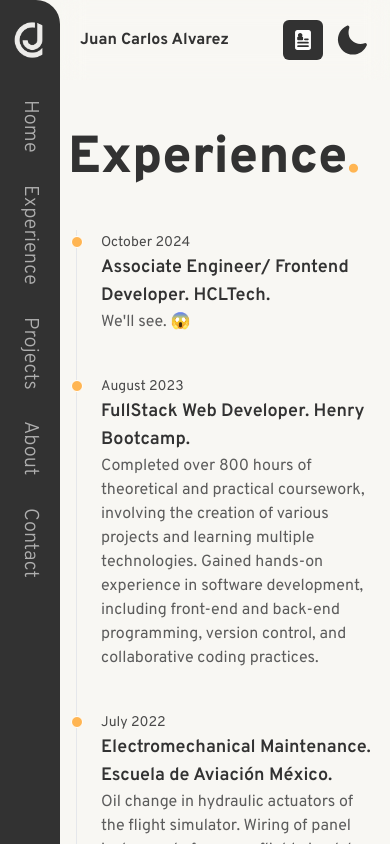
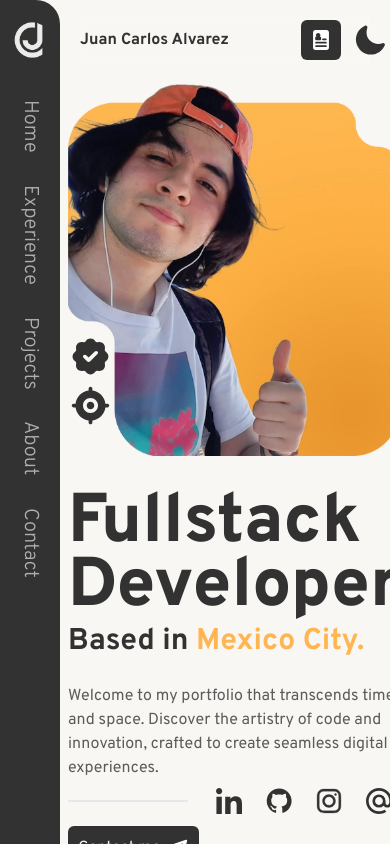
Before and after one commit to AlvarezMar/Portfolio-V2, a React (Vite) app: page / in a window 390 px wide. Shown: the top 844 px of the page. Built offline with nearby package versions, Linux system fonts and the light colour scheme.

Commit message:
style(views): add home view responsiveness

```diff
--- a/src/App.tsx
+++ b/src/App.tsx
@@ -64,7 +64,7 @@ function App() {
       <div>
         <main>
           <Topbar/>
-          {/* <Home/> */}
+          <Home/>
           <Experience/>
           <Projects/>
           <About/>
--- a/src/components/Status.tsx
+++ b/src/components/Status.tsx
@@ -5,18 +5,18 @@ function Status(){
 
     return (
         <>
-        <div className='absolute pl-[3px] py-1 bottom-0 mb-[4.1rem]'>
-            <div className='flex flex-col'>
-                <div className='group flex place-items-center'>
-                    <Availability width="60px" className="z-20"/>
-                    <div className='opacity-0 absolute z-10 bg-background dark:bg-background_dark py-3 px-5 rounded-r-full translate-x-3 group-hover:translate-x-[35%] group-hover:opacity-100 transition-all duration-300'>
+        <div className='absolute lg:pl-[3px] py-1 bottom-0 mb-[1.5rem] lg:mb-[4.1rem]'>
+            <div className='flex flex-col gap-1 lg:gap-0'>
+                <div className='group flex place-items-center w-[45px] lg:w-[60px]'>
+                    <Availability className="z-20"/>
+                    <div className='text-sm lg:text-base opacity-0 absolute z-10 bg-background dark:bg-background_dark py-3 px-5 rounded-r-full translate-x-3 group-hover:translate-x-[22%] lg:group-hover:translate-x-[35%] group-hover:opacity-100 transition-all duration-300'>
                         <p className="whitespace-nowrap">Available to work</p>
                     </div>
 
                 </div>
                 <div className='group flex place-items-center'>
-                    <Location width="60px" className="z-20"/>
-                    <div className='opacity-0 absolute z-10 bg-background dark:bg-background_dark py-3 px-5 rounded-r-full translate-x-3 group-hover:translate-x-[35%] group-hover:opacity-100 transition-all duration-300'>
+                    <Location className="z-20"/>
+                    <div className='text-sm lg:text-base opacity-0 absolute z-10 bg-background dark:bg-background_dark py-3 px-5 rounded-r-full translate-x-3 group-hover:translate-x-[22%] lg:group-hover:translate-x-[35%] group-hover:opacity-100 transition-all duration-300'>
                         <p className="whitespace-nowrap">Open to relocate</p>
                     </div>
 
--- a/src/views/Experience.tsx
+++ b/src/views/Experience.tsx
@@ -7,8 +7,8 @@ function Experience(){
         <>
         <section className="max-w-[1200px] mx-auto mt-10 mb-24 px-2 sm:px-10" id="Experience">
             <div className="flex place-items-center mb-8">
-                <h1 className=" text-[52px] lg:text-6xl font-extrabold">Experience<span className="text-accent">.</span></h1>
-                <hr className="hidden lg:inline w-full mx-5 border-t-2 dark:border-hr_dark"/>
+                <h1 className="text-[52px] lg:text-6xl font-extrabold">Experience<span className="text-accent">.</span></h1>
+                <hr className="w-full mx-5 border-t-2 dark:border-hr_dark"/>
             </div>
 
             <div className="mx-2 lg:mx-10">
--- a/src/views/Home.tsx
+++ b/src/views/Home.tsx
@@ -9,18 +9,18 @@ function Home(){
 
     return (
         <>
-        <section className="max-w-[1200px] mx-auto px-2 flex flex-col-reverse lg:grid lg:grid-cols-[1fr_auto] place-items-center gap-9 h-screen pb-52">
+        <section className="max-w-[1200px] mx-auto px-2 flex flex-col-reverse lg:grid lg:grid-cols-[1fr_auto] place-items-center gap-9 lg:h-screen pb-24 lg:pb-52">
             <div className="lg:text-end">
-                <h1 translate="no" className="text-9xl font-[900] leading-[6.5rem] py-5">Fullstack Developer</h1>
+                <h1 translate="no" className="text-[69px] lg:text-9xl font-extrabold lg:font-[900] leading-[4rem] lg:leading-[6.5rem] pb-1 lg:py-5">Fullstack Developer</h1>
                 <span className="text-3xl font-bold">Based in <span className="text-accent">Mexico City.</span></span>
-                <p className="lg:ml-[17rem] mt-1 text-secondary dark:text-secondary_dark">Welcome to my portfolio that transcends time and space. Discover the artistry of code and innovation, crafted to create seamless digital experiences.</p>
+                <p className="lg:ml-[17rem] mt-6 lg:mt-1 text-secondary dark:text-secondary_dark">Welcome to my portfolio that transcends time and space. Discover the artistry of code and innovation, crafted to create seamless digital experiences.</p>
 
-                <div className="grid grid-cols-[auto_1fr] place-items-center gap-5">
-                    <ul className="flex gap-5 ml-16">
+                <div className="flex flex-row-reverse lg:flex-row place-items-center gap-5 my-2 lg:my-0">
+                    <ul className="flex gap-6 lg:gap-5 lg:ml-16 px-2">
                         {socials.map((link) => (
                             <li key={link.socialMedia}>
                                 <a href={link.link} target="_blank" data-tooltip-id={link.socialMedia}>
-                                    <link.imgSrc width="30px" className="hover:scale-110 transition-scale"/>
+                                    <link.imgSrc className="hover:scale-110 transition-scale w-[26px] lg:w-[30px]"/>
                                 </a>
                             </li>
                         ))}
@@ -29,9 +29,10 @@ function Home(){
                     <hr className="w-full border-t-2 dark:border-hr_dark"/>
                 </div>
 
-                <a href="#Contact" className="inline-flex place-items-center gap-2 bg-primary text-background p-2.5 rounded-md mt-1 hover:scale-105 transition-all">Contact me
+                <a href="#Contact" className="inline-flex gap-2 bg-primary text-background p-2.5 rounded-md mt-1 hover:scale-105 transition-all">Contact me
                     <img src={send} alt="Send icon to send a new email" width="20px" />
                 </a>
+
             </div>
 
             <div className="relative">
```
